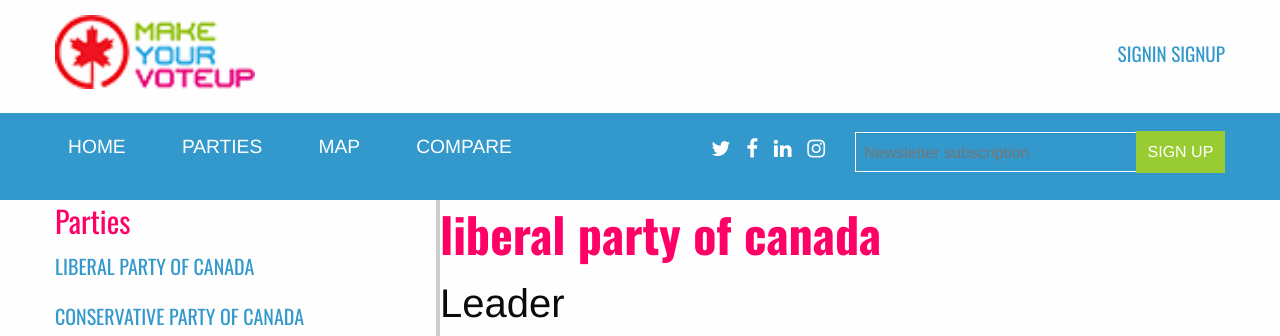
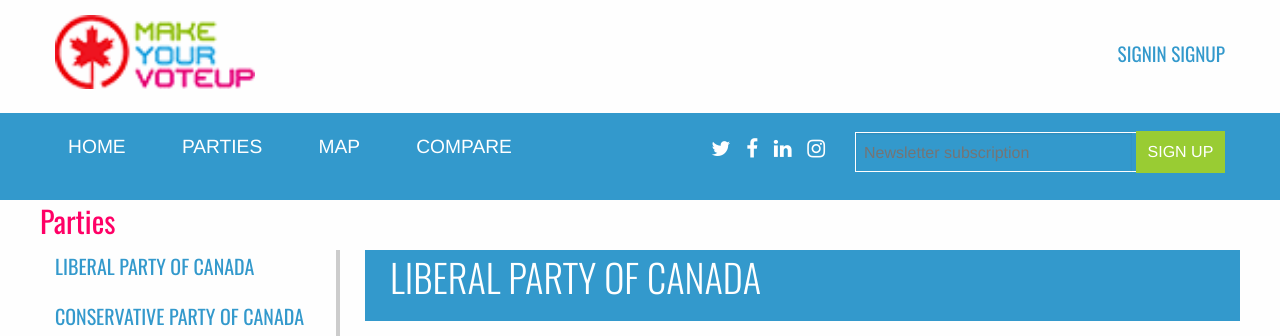
Before and after one commit to kirld/make-up-your-vote, a PHP site: page /parties.php?party=liberal in a window 1280 px wide. Shown: the part 33-369 px from the top of the page. Run offline with PHP 8.4, Linux system fonts and the light colour scheme; data comes from the database, SQL or seed files in the repository; style sheets or scripts are compiled from the project's sources; some libraries are stand-ins or nearby versions.

Commit message:
parties page
Styling fix, img link fixed, return back to top button fixed

```diff
--- a/parties.php
+++ b/parties.php
@@ -42,11 +42,15 @@
 ?>
 <?php include 'header.php' ?>
 
-<div class="row">
+<div class="parties-info-container row">
+
+    <div class="hide-for-small-only parties-container-title row">
+        <div class="small-12 medium-12 columns">
+             <h3>Parties</h3>
+        </div>
+    </div>
     <!--    SIDE BAR-->
-
-    <div class="parties-sidebar hide-for-small-only medium-4 columns">
-        <h3>Parties</h3>
+    <div class="parties-sidebar hide-for-small-only medium-3 columns">
         <ul>
             <li><a href="parties.php?party=liberal">Liberal Party of Canada</a></li>
             <li><a href="parties.php?party=conservative">Conservative Party of Canada</a></li>
@@ -57,42 +61,78 @@
         </ul>
     </div>
 
-    <div class="small-12 medium-8 columns">
+    <!--     PARTIES INFO-->
+    <div class="parties-page-info small-12 medium-9 columns cd-container">
         <div class="row">
+            <div class="parties-name-container small-12 columns">
                 <h1><?php if(isset($partyName)){ echo $partyName; } ?></h1>
+            </div>
+        </div>
+
+        <!--  LEADER -->
+        <div class="row">
+            <div class="small-12 columns">
                 <h2>Leader</h2>
+                <div class="progress">
+                    <div id="leader"></div>
+                </div>
+            </div>
+        </div>
 
         <div class="row">
-                <div class="small-12 medium-5 columns">
-                    <img src="img/<?php echo $leaderImg ?>"/>
+            <div class="parties-img-container small-12 medium-5 columns">
+                <img src="img/parties/<?php echo $leaderImg ?>"/>
             </div>
             <div class="small-12 medium-7 columns">
                 <p><b><?php if(isset($leader)){ echo $leader; } ?></b><br><?php echo $leaderContent ?></p>
             </div>
         </div>
+
+        <!--  HISTORY -->
+        <div class="row">
+            <div class="small-12 columns">
+                <h2>History</h2>
+                <div class="progress">
+                    <div id="history"></div>
+                </div>
+            </div>
         </div>
 
         <div class="row">
-            <h2>History</h2>
-            <div class="row">
-                <div class="small-12 medium-5 columns">
-                    <img src="img/<?php echo $historyImg ?>"/>
+            <div class="parties-img-container small-12 medium-5 columns">
+                <img src="img/parties/<?php echo $historyImg ?>"/>
             </div>
             <div class="small-12 medium-7 columns">
                 <p><?php  echo $historyContent ?></p>
             </div>
         </div>
-        <div>
+
+        <!--  POSITION  -->
+        <div class="row">
+            <div class="small-12 columns">
+                <h2>Position</h2>
+                <div class="progress">
+                    <div id="position"></div>
+                </div>
+            </div>
+        </div>
 
         <div class="row">
-            <h2>Position</h2>
-            <div class="row">
-                <div class="small-12 medium-5 columns">
-                    <img src="img/<?php echo $positionImg ?>"/>
+            <div class="parties-img-container small-12 medium-5 columns">
+                <img src="img/parties/<?php echo $positionImg ?>"/>
             </div>
             <div class="small-12 medium-7 columns">
                 <p><?php  echo $positionContent ?></p>
             </div>
+        </div>
+
+        <!--  vOTE AND RETURN BACK TO TOP  -->
+        <div class="back-to-top-container row">
+            <div class="small-12 medium-4 columns">
+                <a href="compare.php" class="main-btn">Vote for this Party</a>
+            </div>
+            <div class="hide-for-small-only columns">
+                <a href="#0" class="cd-top">Top</a>
             </div>
         </div>
     </div>
```
Lines whose indentation alone changed are shown as unchanged.
